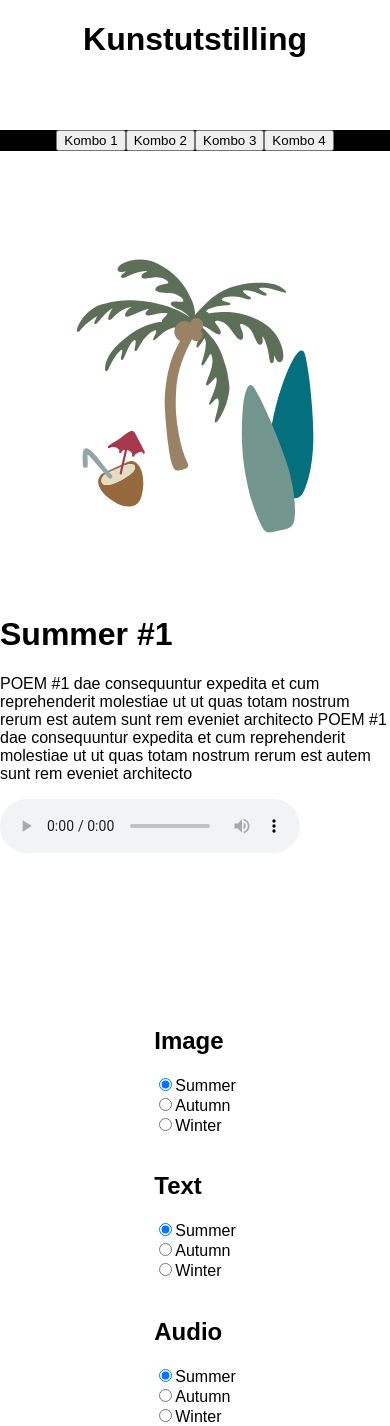
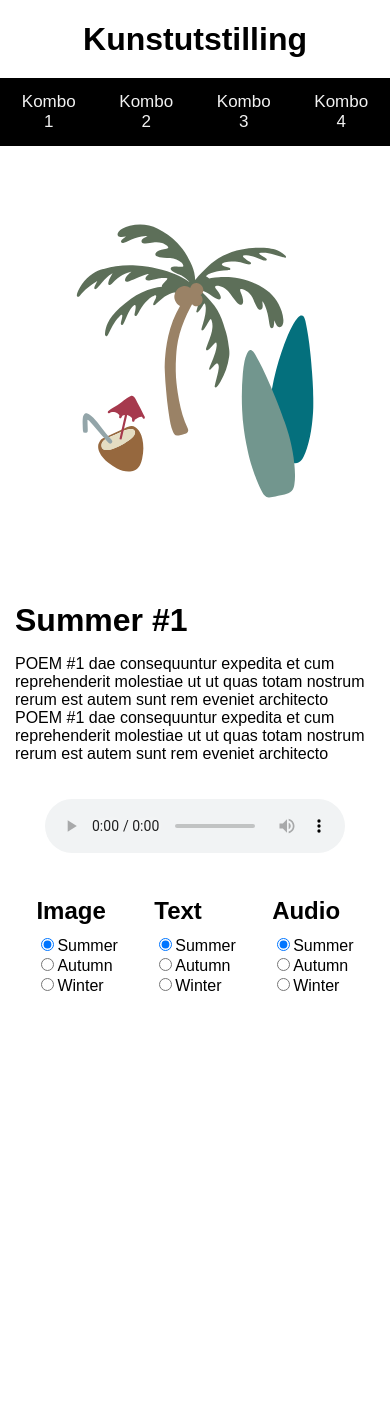
Before and after one commit to IT2810/it2810-webutvikling-h18-prosjekt-2-gruppe--07, a React (Create React App) app: page / in a window 390 px wide. After the commit the page ends 1013 px from the top, so only its background shows below. Built offline with nearby package versions, Linux system fonts and the light colour scheme.

Commit message:
Update on layout. Site is now responsive. Closes #22 Closes #16 Closes #11 #17

```diff
--- a/src/App.css
+++ b/src/App.css
@@ -5,9 +5,27 @@
   justify-self: center;
 }
 
+h1 {
+  margin-bottom: 0px;
+}
+
+h2 {
+  margin-bottom: 10px;
+}
+
 .navbar {
   grid-area: nav;
   background-color: black;
+}
+
+.contentAll {
+  grid-area: content;
+  display: grid;
+  grid-template-areas:
+    "img text"
+    ". audio";
+  grid-gap: 20px;
+  grid-template-columns: 1fr 1fr;
 }
 
 .contentImage {
@@ -32,28 +50,48 @@
   grid-template-areas:
     "title title title"
     "nav nav nav"
-    "img text menu"
-    ". audio .";
+    "content content menu";
   grid-template-columns: 2fr 2fr 1fr;
   grid-gap: 50px;
 }
 
 /* layout for the page after breakpoint 600px (mobile phones) */
 
-@media screen and (max-width: 600px) {
+@media screen and (max-width: 750px) {
   .grid-container-all {
     grid-template-areas:
       "title"
       "nav"
+      "content"
+      "menu";
+    grid-template-columns: 100%;
+    grid-gap: 20px;
+  }
+  .contentAll {
+    grid-template-areas:
       "img"
       "text"
-      "audio"
-      "menu";
+      "audio";
     grid-template-columns: 100%;
   }
+
+  .categories {
+    display: flex;
+    justify-content: space-evenly;
+    justify-self: auto;
+  }
+
+  .contentAudio {
+    justify-self: center;
+  }
+
+  .contentText {
+    padding: 0px 15px 0px;
+  }
+
+  .navbar {
+    display: flex;
+    flex-wrap: wrap;
+    justify-content: center;
+  }
 }
-
-
-.contentImage > img {
-  width: 500px;
-}
--- a/src/App.js
+++ b/src/App.js
@@ -5,7 +5,6 @@ import "./App.css";
 import Navbar from "./components/navbar";
 import Category from "./components/category";
 import Content from "./components/content";
-
 
 class App extends Component {
   constructor(props) {
@@ -37,7 +36,7 @@ class App extends Component {
     let imageUrl = "/img/summer/" + this.state.selectedTab + ".svg";
     axios.get(imageUrl).then(res => {
       let svgURL = res.data;
-      this.setState( { svgURL});
+      this.setState({ svgURL });
     });
   }
 
@@ -47,25 +46,31 @@ class App extends Component {
         <div className="title">
           <h1>Kunstutstilling</h1>
         </div>
-        <div className="navbar" id="navbar">
+        <div className="navbar">
           <Navbar onChange={this.setTab} />
         </div>
 
         <Content
-          svgURL ={this.state.svgURL}
+          svgURL={this.state.svgURL}
           poems={this.state.poems}
           audioSeason={this.state.audioSeason}
           tabId={this.state.selectedTab}
         />
 
         <div className="categories">
+          <div className="flexCategories">
             <h2>Image</h2>
             <Category onChange={this.setImageSeason} />
             <br />
+          </div>
+          <div className="flexCategories">
             <h2>Text</h2>
             <Category onChange={this.setPoemSeason} /> <br />
+          </div>
+          <div className="flexCategories">
             <h2>Audio</h2>
             <Category onChange={this.setAudioSeason} />
+          </div>
         </div>
       </main>
     );
@@ -79,7 +84,7 @@ class App extends Component {
     let url = "/img/" + season + "/" + this.state.selectedTab + ".svg";
     axios.get(url).then(res => {
       let svgURL = res.data;
-      this.setState( { svgURL});
+      this.setState({ svgURL });
     });
   }
 
--- a/src/components/category.jsx
+++ b/src/components/category.jsx
@@ -1,30 +1,28 @@
 import React, { Component } from "react";
 
 class Category extends Component {
-
-
   constructor(props) {
     super(props);
 
     this.handleOptionChange = this.handleOptionChange.bind(this);
 
     this.state = {
-      selectedOption: 'summer',
-    }
+      selectedOption: "summer"
+    };
   }
 
   render() {
-
     return (
-      <div id="controllerDiv">
+      <div>
         <form>
           <div className="radio">
             <label>
               <input
                 type="radio"
                 value="summer"
-                checked={this.state.selectedOption === 'summer'}
-                onChange={this.handleOptionChange}/>
+                checked={this.state.selectedOption === "summer"}
+                onChange={this.handleOptionChange}
+              />
               Summer
             </label>
           </div>
@@ -33,9 +31,9 @@ class Category extends Component {
               <input
                 type="radio"
                 value="autumn"
-                checked={this.state.selectedOption === 'autumn'}
-                onChange={this.handleOptionChange} />
-
+                checked={this.state.selectedOption === "autumn"}
+                onChange={this.handleOptionChange}
+              />
               Autumn
             </label>
           </div>
@@ -44,8 +42,9 @@ class Category extends Component {
               <input
                 type="radio"
                 value="winter"
-                checked={this.state.selectedOption === 'winter'}
-                onChange={this.handleOptionChange} />
+                checked={this.state.selectedOption === "winter"}
+                onChange={this.handleOptionChange}
+              />
               Winter
             </label>
           </div>
@@ -55,9 +54,8 @@ class Category extends Component {
   }
 
   handleOptionChange(changeEvent) {
-
     this.setState({
-      selectedOption: changeEvent.target.value,
+      selectedOption: changeEvent.target.value
     });
 
     this.props.onChange(changeEvent.target.value);
--- a/src/components/content.jsx
+++ b/src/components/content.jsx
@@ -26,8 +26,11 @@ export default class Content extends Component {
 
   render() {
     return (
-      <div>
-        <div className="contentImage" dangerouslySetInnerHTML={{__html: this.props.svgURL}}/>
+      <div className="contentAll">
+        <div
+          className="contentImage"
+          dangerouslySetInnerHTML={{ __html: this.props.svgURL }}
+        />
         <div className="contentText">
           {this.props.poems.map(poem => (
             <span key={poem.id}>
--- a/src/components/navbar.jsx
+++ b/src/components/navbar.jsx
@@ -7,12 +7,10 @@ class Navbar extends Component {
   render() {
     return (
       <div className="topnav" id="topnav">
-        <div className="navbox">
         <button onClick={() => this.props.onChange(0)}>Kombo 1</button>
-          <button onClick={() => this.props.onChange(1)}>Kombo 2</button>
-          <button onClick={() => this.props.onChange(2)}>Kombo 3</button>
-          <button onClick={() => this.props.onChange(3)}>Kombo 4</button>
-        </div>
+        <button onClick={() => this.props.onChange(1)}>Kombo 2</button>
+        <button onClick={() => this.props.onChange(2)}>Kombo 3</button>
+        <button onClick={() => this.props.onChange(3)}>Kombo 4</button>
       </div>
     );
   }
--- a/src/styles/navbar.css
+++ b/src/styles/navbar.css
@@ -8,7 +8,7 @@
   justify-content: center;
 }
 
-.topnav a {
+.topnav button {
   float: left;
   display: block;
   color: #f2f2f2;
@@ -16,9 +16,11 @@
   padding: 14px 16px;
   text-decoration: none;
   font-size: 17px;
+  background-color: black;
+  border: 2px white;
 }
 
-.topnav a:hover {
+.topnav button:hover {
   background-color: #ddd;
   color: black;
 }
```
Lines whose indentation alone changed are shown as unchanged.
